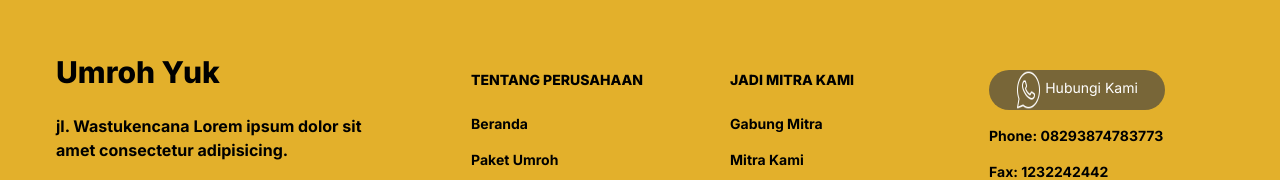
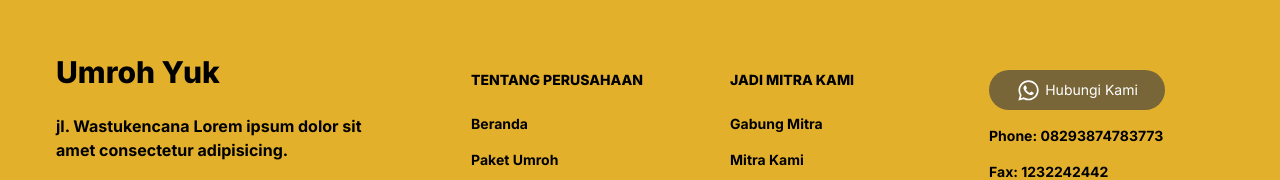
Before and after one commit to fikriymnn/umr-web, a Next.js app: page /package in a window 1280 px wide. Shown: the part 1295-1475 px from the top of the page. Built offline with nearby package versions, Linux system fonts and the light colour scheme.

Commit message:
Update footer.jsx
icons updated

```diff
--- a/src/components/footer.jsx
+++ b/src/components/footer.jsx
@@ -60,15 +60,15 @@ export default function CustomFooter() {
 
                             <Footer.LinkGroup col>
                                 <Footer.Link href="#">
-                                    <div className='flex justify-center gap-1 bg-[#404040]/[.65] rounded-3xl h-10  w-44' >
+                                    <div className='flex justify-center items-center gap-1 bg-[#404040]/[.65] rounded-3xl h-10  w-44' >
                                         <Image
-                                            src='/assets/images/wa.png'
+                                            src='/assets/vector/whatsapp.svg'
                                             width={25}
                                             height={5}
                                             alt="Picture of the author"
                                             className=''
                                         />
-                                        <p className='text-white text-center pt-2'>Hubungi Kami</p>
+                                        <p className='text-white text-center'>Hubungi Kami</p>
                                     </div>
                                 </Footer.Link>
                                 <Footer.Link href="#">
```
